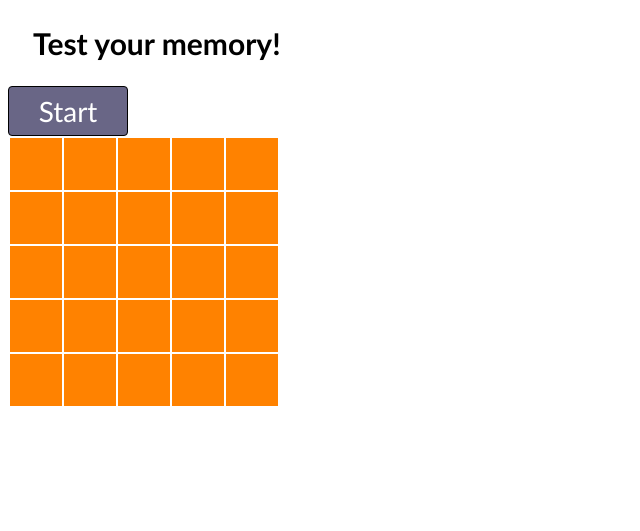
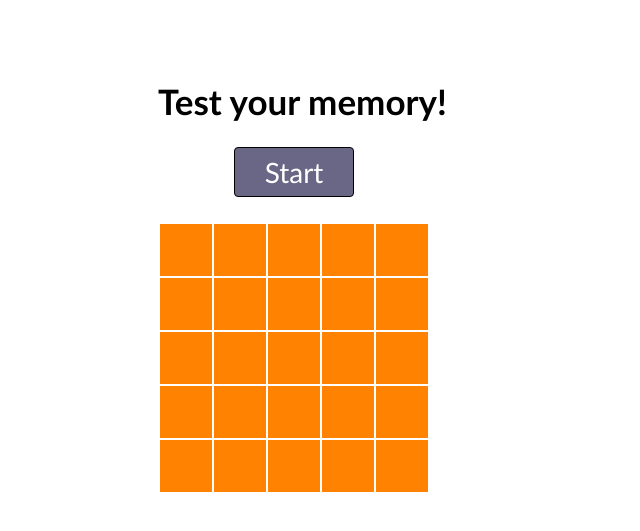
Before and after one commit to davidmudrauskas/p3.sustainosaurus.com, a PHP site: page / in a window 1280 px wide. Shown: the top 531 px of the page, without its empty margins (0-640 px from the left). Run offline with PHP 8.4, Linux system fonts and the light colour scheme; some libraries are stand-ins or nearby versions.

Commit message:
put controls in place to regulate game flow, restyled

```diff
--- a/css/features.css
+++ b/css/features.css
@@ -1,12 +1,25 @@
+* {
+	font-family: Calibri;
+}
+
+h1 {
+	font-size: 35px;
+	margin-left: 150px;
+	margin-top: 80px;
+}
+
 .card {
 	background-color: #FF8200;
 	height: 50px;
 	width: 50px;
 }
 
-.spacer {
+.wrapper {
 	font-size: 28px;
 	height: 50px;
+	margin-bottom: 25px;
+	margin-left: 150px;
+	margin-top: 25px;
 }
 
 .instructions {
@@ -14,13 +27,30 @@
 }
 
 
-#start_button {
+.button {
 	background-color: #696686;
 	border-radius: 4px;
 	border: 1px solid black;
-	/*display:inline-block;*/
 	color: white;
 	font-size: 28px;
 	height: 50px;
 	width: 120px;
 }
+
+#replay_button {
+	font-size: 20px;
+	margin-left: 20px;
+}
+
+#retry_button {
+	font-size: 20px;
+	margin-left: 20px;
+}
+
+#start_button {
+	margin-left: 76px;
+}
+
+table {
+	margin-left: 150px;
+}
--- a/css/main.css
+++ /dev/null
@@ -1,8 +0,0 @@
-* {
-	font-family: Calibri;
-}
-
-h1 {
-	font-size:30px;
-	margin: 25px;
-}
--- a/index.php
+++ b/index.php
@@ -4,7 +4,6 @@
 
 	<title>Memorate</title>
 
-	<link rel="stylesheet" href="css/main.css" type="text/css">
 	<link rel="stylesheet" href="css/features.css" type="text/css">
 
 	<script src="https://ajax.googleapis.com/ajax/libs/jquery/1.9.1/jquery.min.js"></script>
@@ -15,8 +14,9 @@
 <body>
 
 	<h1 id="intro">Test your memory!</h1>
-	<div class="spacer">
-		<button id="start_button">Start</button>
+
+	<div class="wrapper">
+		<button class="button" id="start_button">Start</button>
 		<div class="instructions" id="instructions1">Pay attention to which squares change color.</div>
 		<div class="instructions" id="instructions2">Try to reproduce the same pattern.</div>
 	</div>
@@ -61,7 +61,10 @@
 			<td class="card" id="card25"></td>
 		</tr>
 	</table>
-
+	<div class="wrapper">
+		<div class="instructions" id="instructions3">You did it!<button class="button" id="replay_button">Play again</button></div>
+		<div class="instructions" id="instructions4">Not quite.<button class="button" id="retry_button">Try again</button></div>
+	</div>
 <script src="js/memorate.js"></script>
 
 </body>
--- a/js/memorate.js
+++ b/js/memorate.js
@@ -1,84 +1,87 @@
 var cards_clicked = [];
 var cards_shown = [];
-
-$(".card").click(function(event) {
-	var card_color = $(this).css("background-color");
-
-	//if(card_color == "rgb(255, 128, 0)") {
-		$(this).animate({backgroundColor: "#1E64F2"}, "slow");
-
-		card_clicked = $(this).attr("id");
-		console.log(card_clicked);
-
-		cards_clicked.push($(card_clicked));
-
-    	console.log(cards_clicked.length);
-    	console.log(cards_shown.length);
-    	console.log(cards_shown);
-
-    	if (cards_clicked.length == cards_shown.length) {
-    		if (cards_clicked.sort == cards_shown.sort) {
-    			console.log("You did it!");
-    		}
-    		else {
-    			console.log("Try again");
-    		}
-    	}
-
-	//}
-	//else {
-		//$(this).animate({backgroundColor: "red"}, "slow");
-	//}
-});
 
 $(".instructions").hide();
 
 
-$("#start_button").click(function(event) {
+//Start button triggers random flipping of cards and instructions
+$(".button").click(function(event) {
+
+    //Clear old values and instructions
+    cards_clicked = [];
+    $(".card").css("background-color", "#FF8000");
+    $(".instructions").fadeOut("slow");
+
+    //Retire start button
     $("#start_button").attr("disabled", true);
     $("#start_button").fadeOut("slow");
 
+    //Display instructions
     $("#instructions1").delay(800).fadeIn("slow").delay(4000).fadeOut("slow");
     $("#instructions2").delay(6200).fadeIn("slow");
 
-
+    //Flip cards
     var card_ids = ["card1", "card2", "card3", "card4", "card5", "card6", "card7", "card8", "card9", "card10", "card11", "card12", "card13", "card14", "card15", "card16", "card17", "card18", "card19", "card20", "card21", "card22", "card23", "card24", "card25"];
     shuffle(card_ids);
-	console.log(card_ids);
-
     cards_shown = card_ids.slice(0,5);
-	console.log(cards_shown);
 
     $.each(cards_shown, function(index, value) {
         $("#"+value).delay(1000).animate({backgroundColor: "#1E64F2"}, "slow").delay(3000);
         $("#"+value).animate({backgroundColor: "#FF8000"}, "slow").delay(1000);
-        //$("#instructions").text("Try to reproduce the same pattern.");
     });
-
 
 });
 
 
-//Create a function for randomizing which cards to flip
+//Track and assess user performance
+$(".card").click(function(event) {
 
+    //Change color of user selections
+	//$(this).animate({backgroundColor: "#1E64F2"}, "slow");
+    $(this).css("background-color", "#1E64F2");
+
+    //Add card to array
+    card_clicked = $(this).attr("id");
+	cards_clicked.push(card_clicked);
+
+    //Grade answers
+	if (cards_clicked.length == cards_shown.length) {
+
+        $(".instructions").hide();
+
+        if ($(cards_clicked).not(cards_shown).length == 0 && $(cards_shown).not(cards_clicked).length == 0) {
+			$("#instructions2").hide();
+            $("#instructions3").show();
+            $("#replay_button").show();
+		}
+
+        else {
+			$("#instructions2").hide();
+            $("#instructions4").show();
+            $("#retry_button").show();
+		}
+	}
+
+});
+
+
+//Starter library
 function shuffle(array) {
-  var currentIndex = array.length
-    , temporaryValue
-    , randomIndex
-    ;
+  var currentIndex = array.length, temporaryValue, randomIndex;
 
-  // While there remain elements to shuffle...
+  //While there remain elements to shuffle...
   while (0 !== currentIndex) {
 
-    // Pick a remaining element...
+    //Pick a remaining element
     randomIndex = Math.floor(Math.random() * currentIndex);
     currentIndex -= 1;
 
-    // And swap it with the current element.
+    //Swap it with the current element
     temporaryValue = array[currentIndex];
     array[currentIndex] = array[randomIndex];
     array[randomIndex] = temporaryValue;
   }
 
   return array;
+
 }
```
Lines whose indentation alone changed are shown as unchanged.
